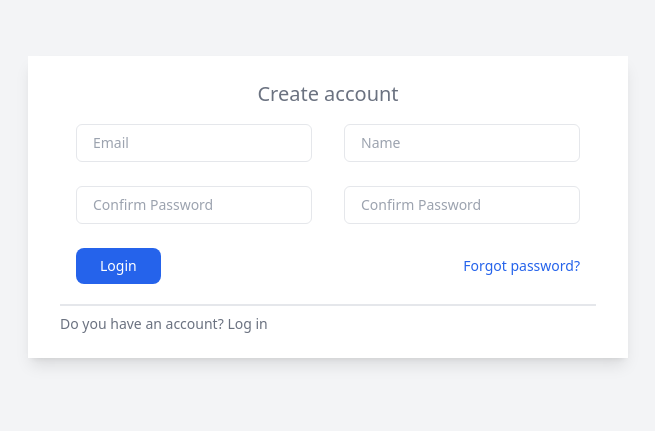
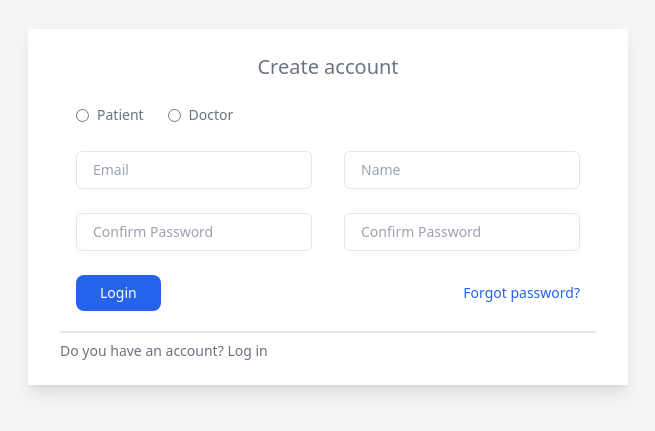
Before and after one commit to carosymonds/BigChallangeFrontend, a Next.js app: page /auth/register in a window 1280 px wide. Shown: the part 201-632 px from the top of the page, without its empty margins (312-967 px from the left). Built offline with nearby package versions, Linux system fonts and the light colour scheme.

Commit message:
feat: Auth Login and Register layout

```diff
--- a/pages/auth/register.tsx
+++ b/pages/auth/register.tsx
@@ -9,6 +9,21 @@ const RegisterPage = () => {
           <h3 className="text-xl text-center">Create account</h3>
           <form action="">
             <div className="grid grid-cols-1 text-sm">
+              <div className="px-4 py-2">
+                <div className="mt-4">
+
+                  <div className="mt-2">
+                    <label className="inline-flex items-center">
+                      <input type="radio" className="form-radio" name="accountType" value="personal" />
+                      <span className="ml-2">Patient</span>
+                    </label>
+                    <label className="inline-flex items-center ml-6">
+                      <input type="radio" className="form-radio" name="accountType" value="busines" />
+                      <span className="ml-2">Doctor</span>
+                    </label>
+                  </div>
+                </div>
+              </div>
               <div className="grid grid-cols-2">
                 <div className="px-4 py-2">
                   <input
@@ -25,6 +40,7 @@ const RegisterPage = () => {
                   />
                 </div>
               </div>
+
               <div className="grid grid-cols-2">
                 <div className="px-4 py-2">
                   <input
```
